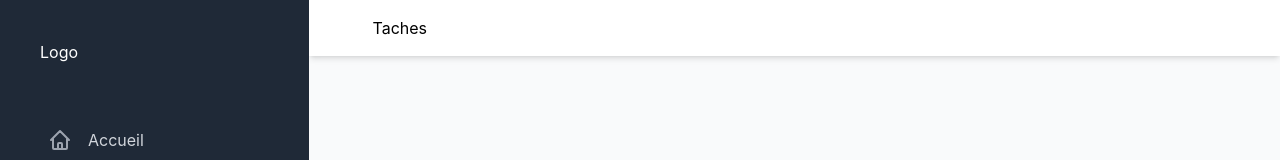
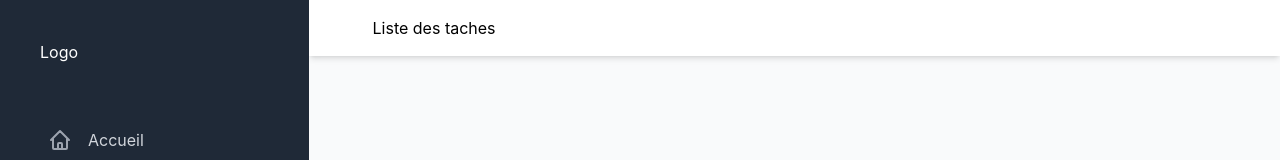
Before and after one commit to WildCodeSchool/2203-wns-etchebest-tfs-front, a Next.js app: page /task in a window 1280 px wide. Shown: the top 160 px of the page. Built offline with nearby package versions, Linux system fonts and the light colour scheme; no server answers; a web font is replaced by a local one.

Commit message:
merge dev create-ticketComponent

```diff
--- a/pages/task/index.tsx
+++ b/pages/task/index.tsx
@@ -8,7 +8,7 @@ const ListTaskPage: NextPage = () => {
 			<Head>
 				<title>Liste des Taches</title>
 			</Head>
-			<BaseLayout name={'Taches'}></BaseLayout>
+			<BaseLayout name={'Liste des taches'}></BaseLayout>
 		</div>
 	)
 }
--- a/pages/task/taskPage.tsx
+++ b/pages/task/taskPage.tsx
@@ -9,8 +9,8 @@ const TaskPage: NextPage = () => {
 			<Head>
 				<title>Tache</title>
 			</Head>
-			<BaseLayout>
-				<Ticket { } />
+			<BaseLayout name={'Tache'}>
+				<Ticket title={title} />
 			</BaseLayout>
 		</div>
 	)
```
